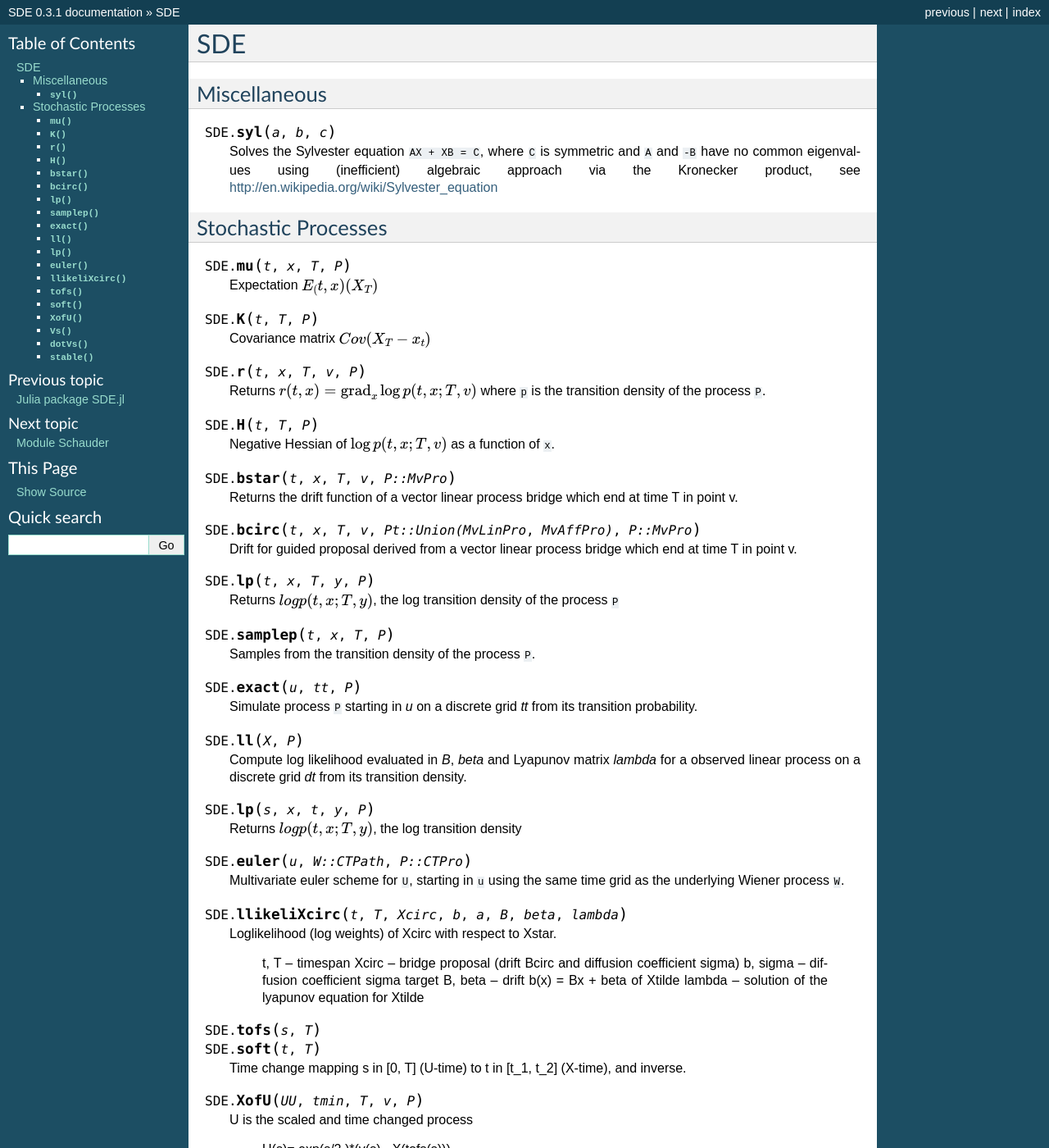
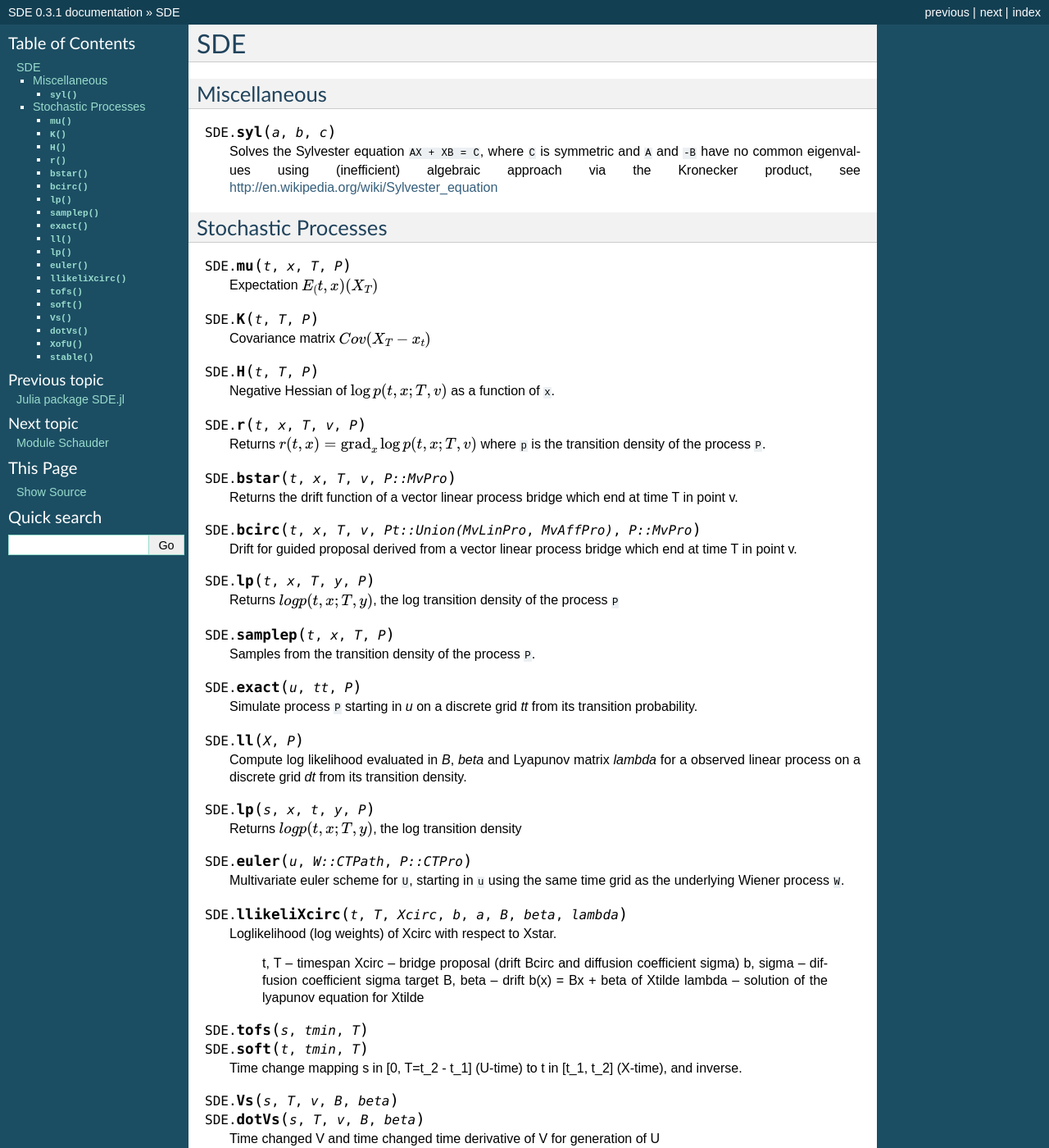
Before and after one commit to mschauer/SDE.jl, a Sphinx documentation site: the page built from doc/SDE.rst, in a window 1280 px wide and 1400 px high. Shown: the whole window at 82% size. Built offline with Sphinx 7.4.7, drawn with Linux system fonts in a browser that asks for light colours; some of the changed lines change nothing that is shown; some of the changed text lies outside the part shown.

Commit message:
fix typo, fix more warnings.

```diff
--- a/doc/SDE.rst
+++ b/doc/SDE.rst
@@ -25,14 +25,14 @@ Stochastic Processes
 
     Covariance matrix :math:`Cov(X_{T}-x_t)`
 
+.. function:: H(t, T, P)
+
+    Negative Hessian of :math:`\log p(t,x; T, v)` as a function of ``x``.
+
 .. function:: r(t, x, T, v, P)
 
     Returns :math:`r(t,x) = \operatorname{grad}_x \log p(t,x; T, v)` where
     ``p`` is the transition density of the process ``P``.
-
-.. function:: H(t, T, P)
-
-    Negative Hessian of :math:`\log p(t,x; T, v)` as a function of ``x``.
 
 .. function:: bstar(t, x, T, v, P::MvPro)
 
@@ -77,10 +77,15 @@ Stochastic Processes
         B, beta -- drift b(x) = Bx + beta of Xtilde
         lambda -- solution of the lyapunov equation for Xtilde
 
-.. function:: tofs(s, T)
-              soft(t, T)
+.. function:: tofs(s, tmin, T)
+              soft(t, tmin, T)
 
-    Time change mapping s in [0, T] (U-time) to t in [t_1, t_2] (X-time), and inverse.
+    Time change mapping s in [0, T=t_2 - t_1] (U-time) to t in [t_1, t_2] (X-time), and inverse.
+
+.. function:: Vs (s, T, v, B, beta)
+              dotVs (s, T, v, B, beta)
+
+    Time changed V and time changed time derivative of V for generation of U
 
 .. function:: XofU(UU, tmin, T, v, P)
 
@@ -90,11 +95,6 @@ Stochastic Processes
 
     XofU transforms entire process U sampled at time points ss to X at tt.
 
-.. function:: Vs (s, T, v, B, beta)
-              dotVs (s, T, v, B, beta)
-
-    Time changed V and time changed time derivative of V for generation of U
-
 .. function:: stable(Y, d, ep)
 
     Return real stable `d`-dim matrix with real eigenvalues smaller than `-ep` parametrized with a vector of length `d*d`,
```
Also changed, not shown: 2 other files.
